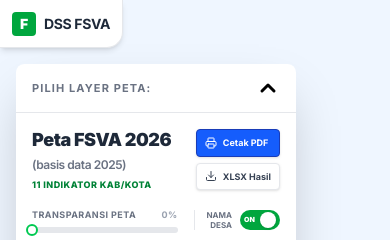
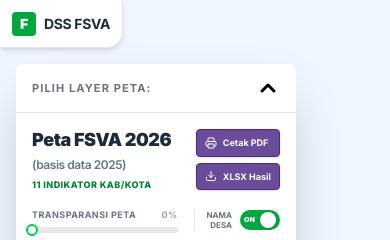
Before and after one commit to ridwanato/dss-fsva, a Next.js app: page /map in a window 390 px wide. Both pictures are taken after a click on the element "PILIH LAYER PETA:". Shown: the top 240 px of the page. Built offline with nearby package versions, Linux system fonts and the light colour scheme; no server answers.

Commit message:
style: perfect mobile UI refinements, button colors, and terminology updates

```diff
--- a/app/map/page.tsx
+++ b/app/map/page.tsx
@@ -114,7 +114,7 @@ export default function MapPage() {
         <button
           onClick={() => setShowPrintModal(true)}
           disabled={isPrinting}
-          className="pointer-events-auto bg-blue-600 hover:bg-blue-700 text-white px-2 py-1.5 md:px-3 md:py-2 rounded shadow border border-blue-800 text-[9px] md:text-[10px] font-bold flex items-center gap-1.5 transition disabled:opacity-50"
+          className="pointer-events-auto bg-[#6b4c9a] hover:bg-[#5b3c8a] text-white px-2 py-1.5 md:px-3 md:py-2 rounded shadow border border-[#4b2c7a] text-[9px] md:text-[10px] font-bold flex items-center gap-1.5 transition disabled:opacity-50"
         >
           {isPrinting ? (
              <div className="w-3 h-3 border-2 border-white border-t-transparent rounded-full animate-spin" />
@@ -123,7 +123,7 @@ export default function MapPage() {
           )}
           Cetak PDF
         </button>
-        <a href="/api/export?tahun=2024" className="pointer-events-auto bg-white hover:bg-gray-50 text-gray-700 px-2 py-1.5 md:px-3 md:py-2 rounded shadow border border-gray-200 text-[9px] md:text-[10px] font-bold flex items-center gap-1.5 transition">
+        <a href="/api/export?tahun=2024" className="pointer-events-auto bg-[#6b4c9a] hover:bg-[#5b3c8a] text-white px-2 py-1.5 md:px-3 md:py-2 rounded shadow border border-[#4b2c7a] text-[9px] md:text-[10px] font-bold flex items-center gap-1.5 transition">
           <Download className="w-3 h-3" />
           XLSX Hasil
         </a>
--- a/components/InfoPanel.tsx
+++ b/components/InfoPanel.tsx
@@ -45,26 +45,26 @@ export default function InfoPanel({ data, onClose }: InfoPanelProps) {
 
         {/* Composite Score */}
         <div className="mb-3 md:mb-6 bg-gray-50 rounded p-2 md:p-3 text-center border">
-          <div className="text-[9px] md:text-xs text-gray-500 mb-0.5 font-semibold uppercase tracking-wider">Hasil Akhir</div>
+          <div className="text-[9px] md:text-xs text-gray-500 mb-0.5 font-semibold uppercase tracking-wider">PRIORITAS</div>
           <div className="text-lg md:text-3xl font-black" style={{ color }}>P{data.prioritas}</div>
           <div className="text-[10px] md:text-sm font-medium leading-tight" style={{ color }}>{label}</div>
           <div className="mt-1 md:mt-2 text-[9px] md:text-xs bg-white py-0.5 md:py-1 rounded shadow-sm border inline-block px-2">
-            Skor: <span className="font-bold">{data.indeks_komposit?.toFixed(2)}</span>
+            IKP: <span className="font-bold">{data.indeks_komposit?.toFixed(2)}</span>
           </div>
         </div>
 
         {/* Aspects */}
         <div className="grid grid-cols-3 gap-1 md:gap-2 mb-3 md:mb-6">
-          <div className="bg-blue-50 p-1 md:p-2 rounded text-center border border-blue-100">
-            <div className="text-[8px] md:text-[10px] text-blue-600 font-semibold mb-0.5 md:mb-1 truncate">Sedia</div>
+          <div className="bg-blue-50 p-1 md:p-2 rounded text-center border border-blue-100 flex flex-col justify-center">
+            <div className="text-[7px] md:text-[9px] text-blue-600 font-bold mb-0.5 md:mb-1 leading-tight whitespace-normal min-h-[20px] flex items-center justify-center">Ketersediaan Pangan</div>
             <div className="text-[10px] md:text-sm font-bold text-blue-800">{data.indeks_ketersediaan?.toFixed(1)}</div>
           </div>
-          <div className="bg-amber-50 p-1 md:p-2 rounded text-center border border-amber-100">
-            <div className="text-[8px] md:text-[10px] text-amber-600 font-semibold mb-0.5 md:mb-1 truncate">Jangkau</div>
+          <div className="bg-amber-50 p-1 md:p-2 rounded text-center border border-amber-100 flex flex-col justify-center">
+            <div className="text-[7px] md:text-[9px] text-amber-600 font-bold mb-0.5 md:mb-1 leading-tight whitespace-normal min-h-[20px] flex items-center justify-center">Akses Pangan</div>
             <div className="text-[10px] md:text-sm font-bold text-amber-800">{data.indeks_keterjangkauan?.toFixed(1)}</div>
           </div>
-          <div className="bg-emerald-50 p-1 md:p-2 rounded text-center border border-emerald-100">
-            <div className="text-[8px] md:text-[10px] text-emerald-600 font-semibold mb-0.5 md:mb-1 truncate">Manfaat</div>
+          <div className="bg-emerald-50 p-1 md:p-2 rounded text-center border border-emerald-100 flex flex-col justify-center">
+            <div className="text-[7px] md:text-[9px] text-emerald-600 font-bold mb-0.5 md:mb-1 leading-tight whitespace-normal min-h-[20px] flex items-center justify-center">Pemanfaatan Pangan</div>
             <div className="text-[10px] md:text-sm font-bold text-emerald-800">{data.indeks_pemanfaatan?.toFixed(1)}</div>
           </div>
         </div>
--- a/components/LayerPanel.tsx
+++ b/components/LayerPanel.tsx
@@ -44,7 +44,7 @@ export default function LayerPanel({
         {expanded ? <ChevronUp className="w-6 h-6 text-black font-black" strokeWidth={3} /> : <ChevronDown className="w-6 h-6 text-black font-black" strokeWidth={3} />}
       </div>
 
-      <div className={`transition-all duration-300 ${expanded ? 'max-h-[calc(100vh-140px)] opacity-100 flex flex-col' : 'max-h-0 opacity-0 overflow-hidden'}`}>
+      <div className={`transition-all duration-300 ${expanded ? 'max-h-[calc(100vh-240px)] md:max-h-[calc(100vh-140px)] opacity-100 flex flex-col' : 'max-h-0 opacity-0 overflow-hidden'}`}>
 
         {/* White Section: Title & Controls */}
         <div className="bg-white/95 backdrop-blur px-4 md:px-5 py-4 shrink-0 border-b-4" style={{ borderColor: '#6b4c9a' }}>
--- a/components/LegendPanel.tsx
+++ b/components/LegendPanel.tsx
@@ -7,7 +7,7 @@ export default function LegendPanel() {
   const priorities = [1, 2, 3, 4, 5, 6] as const;
 
   return (
-    <div className="absolute bottom-6 right-4 md:right-6 z-20 w-48 md:w-64 flex flex-col pointer-events-auto transition-all duration-300 shadow-xl rounded-t-lg bg-white overflow-hidden">
+    <div className="absolute bottom-12 md:bottom-6 right-4 md:right-6 z-20 w-48 md:w-64 flex flex-col pointer-events-auto transition-all duration-300 shadow-xl rounded-t-lg bg-white overflow-hidden">
 
       {/* Expanded Content (Expands UPWARDS) */}
       <div className={`transition-all duration-300 ${isOpen ? 'max-h-96 opacity-100' : 'max-h-0 opacity-0 overflow-hidden'}`}>
```
